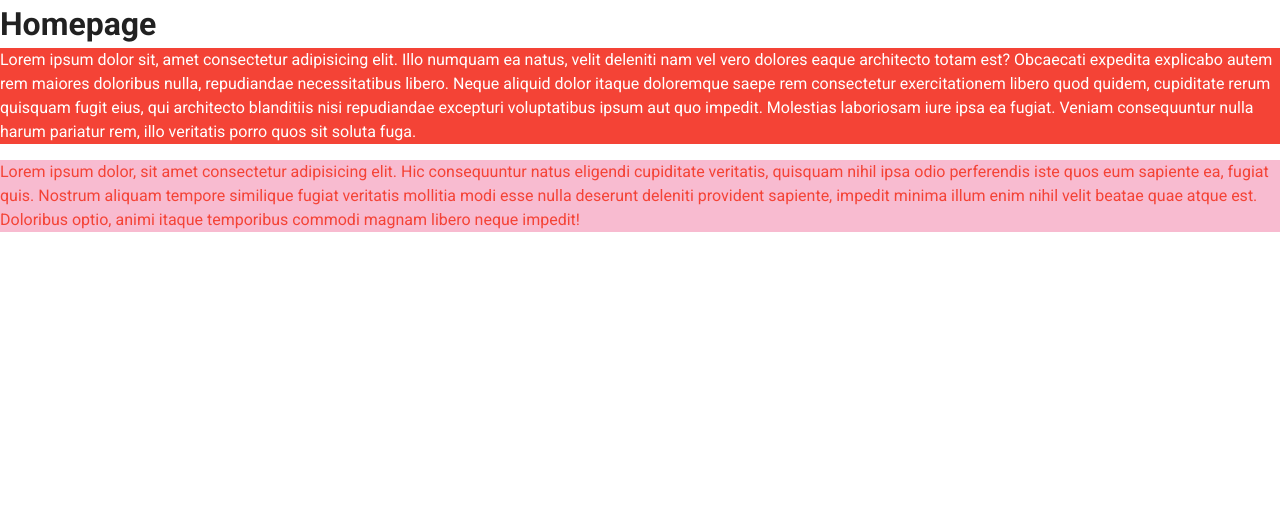
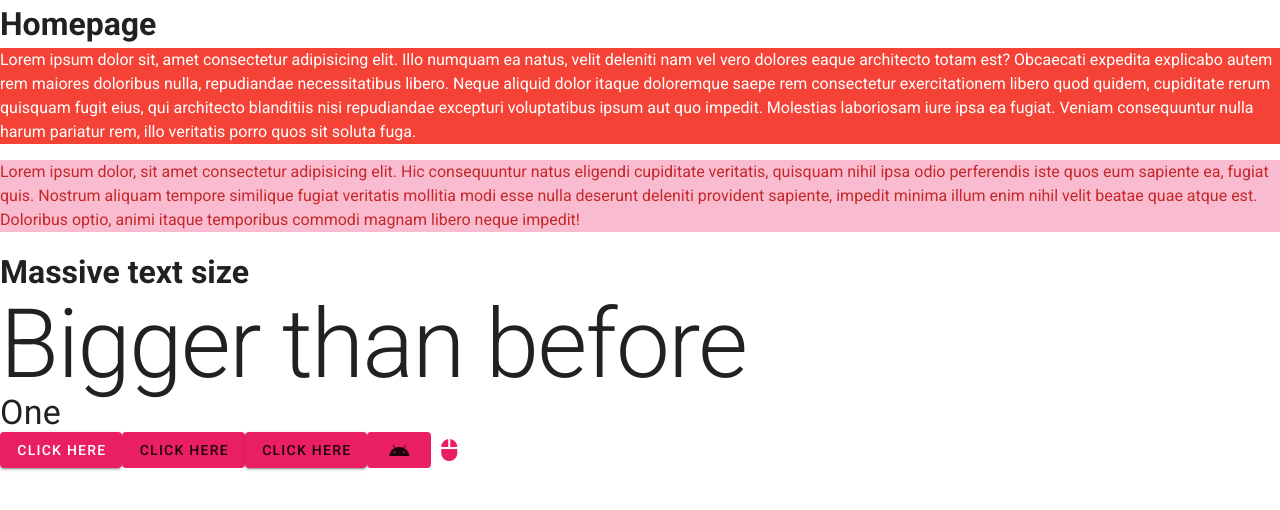
Before and after one commit to michzuerch/michzuerch.github.io, a Vue app: page / in a window 1280 px wide. Shown: the top 510 px of the page. Built offline with nearby package versions, Linux system fonts and the light colour scheme.

Commit message:
Button with icons material design

```diff
--- a/src/views/Home.vue
+++ b/src/views/Home.vue
@@ -2,7 +2,19 @@
 <div class="home">
     <h1>Homepage</h1>
     <p class="red white--text">Lorem ipsum dolor sit, amet consectetur adipisicing elit. Illo numquam ea natus, velit deleniti nam vel vero dolores eaque architecto totam est? Obcaecati expedita explicabo autem rem maiores doloribus nulla, repudiandae necessitatibus libero. Neque aliquid dolor itaque doloremque saepe rem consectetur exercitationem libero quod quidem, cupiditate rerum quisquam fugit eius, qui architecto blanditiis nisi repudiandae excepturi voluptatibus ipsum aut quo impedit. Molestias laboriosam iure ipsa ea fugiat. Veniam consequuntur nulla harum pariatur rem, illo veritatis porro quos sit soluta fuga.</p>
-    <p class="pink lighten-4 red--text">Lorem ipsum dolor, sit amet consectetur adipisicing elit. Hic consequuntur natus eligendi cupiditate veritatis, quisquam nihil ipsa odio perferendis iste quos eum sapiente ea, fugiat quis. Nostrum aliquam tempore similique fugiat veritatis mollitia modi esse nulla deserunt deleniti provident sapiente, impedit minima illum enim nihil velit beatae quae atque est. Doloribus optio, animi itaque temporibus commodi magnam libero neque impedit!</p>
+    <p class="pink lighten-4 red--text text--darken-3">Lorem ipsum dolor, sit amet consectetur adipisicing elit. Hic consequuntur natus eligendi cupiditate veritatis, quisquam nihil ipsa odio perferendis iste quos eum sapiente ea, fugiat quis. Nostrum aliquam tempore similique fugiat veritatis mollitia modi esse nulla deserunt deleniti provident sapiente, impedit minima illum enim nihil velit beatae quae atque est. Doloribus optio, animi itaque temporibus commodi magnam libero neque impedit!</p>
+    <h1>Massive text size</h1>
+    <h1 class="display-4">Bigger than before</h1>
+    <h1 class="display-1">One</h1>
+    <v-btn class="pink white--text">Click here</v-btn>
+    <v-btn depressed color="pink">Click here</v-btn>
+    <v-btn flat color="pink">Click here</v-btn>
+    <v-btn depressed class="pink text--white">
+        <v-icon>mdi-android</v-icon>
+    </v-btn>
+    <v-btn text icon color="pink">
+        <v-icon>mdi-mouse</v-icon>
+    </v-btn>
 </div>
 </template>
 
```
